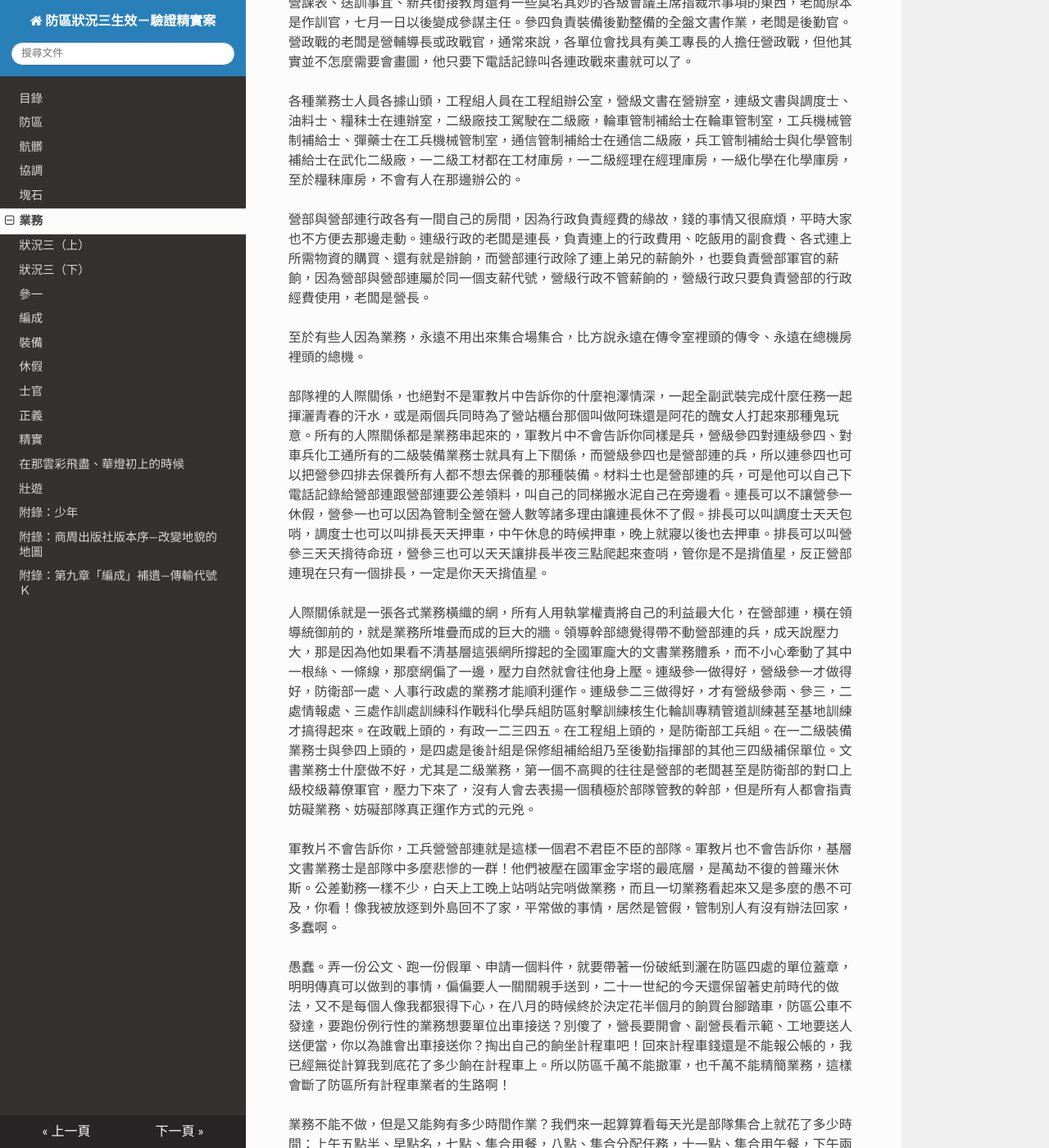
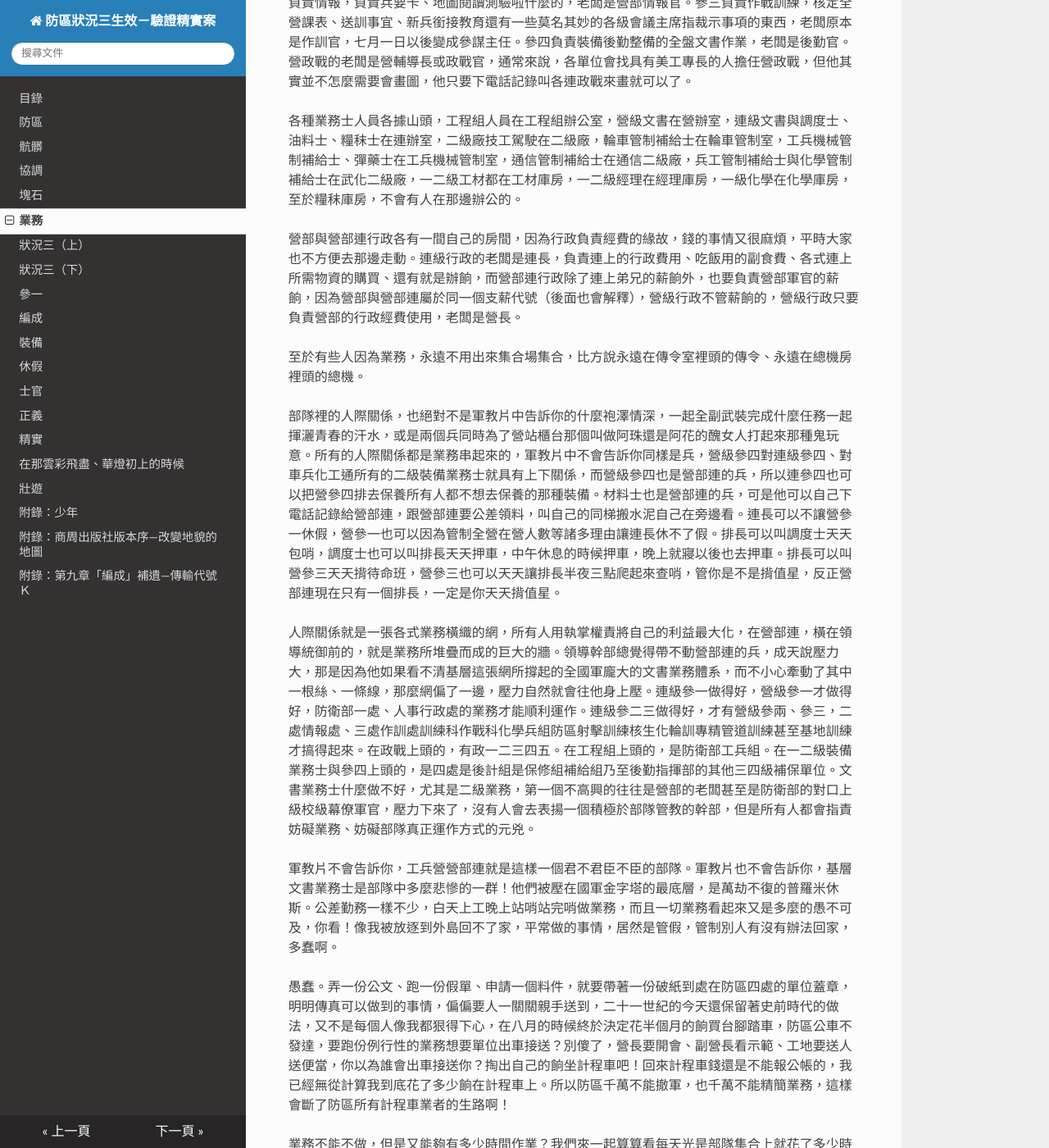
Before and after one commit to zonble/zk3, an MkDocs documentation site: the page built from docs/05.md, in a window 1280 px wide and 1400 px high, scrolled down 2120 px. Shown: the whole window at 82% size. Built offline with MkDocs 1.6.1, drawn with Linux system fonts in a browser that asks for light colours; nearby versions of some CDN libraries; some of the changed text lies outside the part shown.

Commit message:
Updates chapters.

```diff
--- a/docs/05.md
+++ b/docs/05.md
@@ -2,7 +2,9 @@
 
 五月初，工程雖未完成，但也告一段落，連上暫時鬆了一口氣。根據軍教片的傳統，通常兵員經歷過剛入伍那一段歲月，能夠適應部隊生活的時候，一定要拍一段他寫信回家、寫信給女朋友的畫面，一邊告訴家裡他在部隊裡過得很好，一邊告訴家中部隊生活的種種、在連隊與其他人的相處狀況，順便把部隊中的其他人物介紹給觀眾。我不來這一套，因為實在太菜了，寫信只會被學長釘，而且，我沒時間寫信。
 
-我不會寫信回家告訴我爸媽，說我在部隊裡過得很好，因為我過得一點都不好。我也不會像軍教片一樣，告訴我爸媽連上有什麼面惡心善的班長、鄰兵是個迷糊的天兵、還有一群要在部隊中經過焠鍊洗禮要從男孩變成男人的人，因為部隊中根本就沒有這些人。真正構成部隊的人是軍教片中絕對不曾露臉的人，他們是決定片中主角入營日期的人，他們是發衣服鋼盔棉被給主角們的人，他們是主角們第一次尷尬嘗試在大澡堂一起淋浴時躲在暗處燒鍋爐的人，他們是主角們埋怨為什麼用餐規定那麼多的時候在伙房煮菜開菜單的人，他們是決定主角們操課演練項目與時間排定的人，他們是開假單讓主角們有辦法走出營門第一次休假然後碰上仇家打起來的人，他們是真正讓部隊運作的人，他們是讓國軍龐大的參謀幕僚文書作業金字塔運作的人，他們是真正構成部隊的大多數人，他們卻是被所有軍教片忽略的人。
+我不會寫信回家告訴我爸媽，說我在部隊裡過得很好，因為我過得一點都不好。我也不會像軍教片一樣，告訴我爸媽連上有什麼面惡心善的班長、鄰兵是個迷糊的天兵、還有一群要在部隊中經過焠鍊洗禮要從男孩變成男人的人，因為部隊中根本就沒有這些人。
+
+真正構成部隊的人是軍教片中絕對不曾露臉的人，他們是決定片中主角入營日期的人，他們是發衣服鋼盔棉被給主角們的人，他們是主角們第一次尷尬嘗試在大澡堂一起淋浴時躲在暗處燒鍋爐的人，他們是主角們埋怨為什麼用餐規定那麼多的時候在伙房煮菜開菜單的人，他們是決定主角們操課演練項目與時間排定的人，他們是開假單讓主角們有辦法走出營門第一次休假然後碰上仇家打起來的人，他們是真正讓部隊運作的人，他們是讓國軍龐大的參謀幕僚文書作業金字塔運作的人，他們是真正構成部隊的大多數人，他們卻是被所有軍教片忽略的人。
 
 部隊不是刺槍打靶基本教練折棉被的家家酒，部隊是用關防蓋出來的、是用公文疊出來的，是被你難以想像的龐大幕僚參謀文書金字塔支撐起來的，而這些軍教片中從來不會出現的人，這些基層部隊的中堅，正位於龐大幕僚參謀文書系統的最底層，他們不會面惡心善、也不會是迷糊天兵，他們沒有個性，或是說，他們的個性會被完全抹煞，他們的存在就是被化約成一顆渺小的齒輪，在他們肩頭的不是捍衛兩千一百萬人民的重責，不是光我民族復興中華的使命，他們甚至不需要知道為誰而戰為何而戰，在他們肩頭的，是業務，他們的生活、與外在世界所有人之間的關照，都是業務。
 
@@ -30,17 +32,17 @@
 
 各種業務士人員各據山頭，工程組人員在工程組辦公室，營級文書在營辦室，連級文書與調度士、油料士、糧秣士在連辦室，二級廠技工駕駛在二級廠，輪車管制補給士在輪車管制室，工兵機械管制補給士、彈藥士在工兵機械管制室，通信管制補給士在通信二級廠，兵工管制補給士與化學管制補給士在武化二級廠，一二級工材都在工材庫房，一二級經理在經理庫房，一級化學在化學庫房，至於糧秣庫房，不會有人在那邊辦公的。
 
-營部與營部連行政各有一間自己的房間，因為行政負責經費的緣故，錢的事情又很麻煩，平時大家也不方便去那邊走動。連級行政的老闆是連長，負責連上的行政費用、吃飯用的副食費、各式連上所需物資的購買、還有就是辦餉，而營部連行政除了連上弟兄的薪餉外，也要負責營部軍官的薪餉，因為營部與營部連屬於同一個支薪代號，營級行政不管薪餉的，營級行政只要負責營部的行政經費使用，老闆是營長。
+營部與營部連行政各有一間自己的房間，因為行政負責經費的緣故，錢的事情又很麻煩，平時大家也不方便去那邊走動。連級行政的老闆是連長，負責連上的行政費用、吃飯用的副食費、各式連上所需物資的購買、還有就是辦餉，而營部連行政除了連上弟兄的薪餉外，也要負責營部軍官的薪餉，因為營部與營部連屬於同一個支薪代號（後面也會解釋），營級行政不管薪餉的，營級行政只要負責營部的行政經費使用，老闆是營長。
 
 至於有些人因為業務，永遠不用出來集合場集合，比方說永遠在傳令室裡頭的傳令、永遠在總機房裡頭的總機。
 
-部隊裡的人際關係，也絕對不是軍教片中告訴你的什麼袍澤情深，一起全副武裝完成什麼任務一起揮灑青春的汗水，或是兩個兵同時為了營站櫃台那個叫做阿珠還是阿花的醜女人打起來那種鬼玩意。所有的人際關係都是業務串起來的，軍教片中不會告訴你同樣是兵，營級參四對連級參四、對車兵化工通所有的二級裝備業務士就具有上下關係，而營級參四也是營部連的兵，所以連參四也可以把營參四排去保養所有人都不想去保養的那種裝備。材料士也是營部連的兵，可是他可以自己下電話記錄給營部連跟營部連要公差領料，叫自己的同梯搬水泥自己在旁邊看。連長可以不讓營參一休假，營參一也可以因為管制全營在營人數等諸多理由讓連長休不了假。排長可以叫調度士天天包哨，調度士也可以叫排長天天押車，中午休息的時候押車，晚上就寢以後也去押車。排長可以叫營參三天天揹待命班，營參三也可以天天讓排長半夜三點爬起來查哨，管你是不是揹值星，反正營部連現在只有一個排長，一定是你天天揹值星。
+部隊裡的人際關係，也絕對不是軍教片中告訴你的什麼袍澤情深，一起全副武裝完成什麼任務一起揮灑青春的汗水，或是兩個兵同時為了營站櫃台那個叫做阿珠還是阿花的醜女人打起來那種鬼玩意。所有的人際關係都是業務串起來的，軍教片中不會告訴你同樣是兵，營級參四對連級參四、對車兵化工通所有的二級裝備業務士就具有上下關係，而營級參四也是營部連的兵，所以連參四也可以把營參四排去保養所有人都不想去保養的那種裝備。材料士也是營部連的兵，可是他可以自己下電話記錄給營部連，跟營部連要公差領料，叫自己的同梯搬水泥自己在旁邊看。連長可以不讓營參一休假，營參一也可以因為管制全營在營人數等諸多理由讓連長休不了假。排長可以叫調度士天天包哨，調度士也可以叫排長天天押車，中午休息的時候押車，晚上就寢以後也去押車。排長可以叫營參三天天揹待命班，營參三也可以天天讓排長半夜三點爬起來查哨，管你是不是揹值星，反正營部連現在只有一個排長，一定是你天天揹值星。
 
 人際關係就是一張各式業務橫織的網，所有人用執掌權責將自己的利益最大化，在營部連，橫在領導統御前的，就是業務所堆疊而成的巨大的牆。領導幹部總覺得帶不動營部連的兵，成天說壓力大，那是因為他如果看不清基層這張網所撐起的全國軍龐大的文書業務體系，而不小心牽動了其中一根絲、一條線，那麼網偏了一邊，壓力自然就會往他身上壓。連級參一做得好，營級參一才做得好，防衛部一處、人事行政處的業務才能順利運作。連級參二三做得好，才有營級參兩、參三，二處情報處、三處作訓處訓練科作戰科化學兵組防區射擊訓練核生化輪訓專精管道訓練甚至基地訓練才搞得起來。在政戰上頭的，有政一二三四五。在工程組上頭的，是防衛部工兵組。在一二級裝備業務士與參四上頭的，是四處是後計組是保修組補給組乃至後勤指揮部的其他三四級補保單位。文書業務士什麼做不好，尤其是二級業務，第一個不高興的往往是營部的老闆甚至是防衛部的對口上級校級幕僚軍官，壓力下來了，沒有人會去表揚一個積極於部隊管教的幹部，但是所有人都會指責妨礙業務、妨礙部隊真正運作方式的元兇。
 
 軍教片不會告訴你，工兵營營部連就是這樣一個君不君臣不臣的部隊。軍教片也不會告訴你，基層文書業務士是部隊中多麼悲慘的一群！他們被壓在國軍金字塔的最底層，是萬劫不復的普羅米休斯。公差勤務一樣不少，白天上工晚上站哨站完哨做業務，而且一切業務看起來又是多麼的愚不可及，你看！像我被放逐到外島回不了家，平常做的事情，居然是管假，管制別人有沒有辦法回家，多蠢啊。
 
-愚蠢。弄一份公文、跑一份假單、申請一個料件，就要帶著一份破紙到灑在防區四處的單位蓋章，明明傳真可以做到的事情，偏偏要人一關關親手送到，二十一世紀的今天還保留著史前時代的做法，又不是每個人像我都狠得下心，在八月的時候終於決定花半個月的餉買台腳踏車，防區公車不發達，要跑份例行性的業務想要單位出車接送？別傻了，營長要開會、副營長看示範、工地要送人送便當，你以為誰會出車接送你？掏出自己的餉坐計程車吧！回來計程車錢還是不能報公帳的，我已經無從計算我到底花了多少餉在計程車上。所以防區千萬不能撤軍，也千萬不能精簡業務，這樣會斷了防區所有計程車業者的生路啊！
+愚蠢。弄一份公文、跑一份假單、申請一個料件，就要帶著一份破紙到處在防區四處的單位蓋章，明明傳真可以做到的事情，偏偏要人一關關親手送到，二十一世紀的今天還保留著史前時代的做法，又不是每個人像我都狠得下心，在八月的時候終於決定花半個月的餉買台腳踏車，防區公車不發達，要跑份例行性的業務想要單位出車接送？別傻了，營長要開會、副營長看示範、工地要送人送便當，你以為誰會出車接送你？掏出自己的餉坐計程車吧！回來計程車錢還是不能報公帳的，我已經無從計算我到底花了多少餉在計程車上。所以防區千萬不能撤軍，也千萬不能精簡業務，這樣會斷了防區所有計程車業者的生路啊！
 
 業務不能不做，但是又能夠有多少時間作業？我們來一起算算看每天光是部隊集合上就花了多少時間：上午五點半、早點名，七點、集合用餐，八點、集合分配任務，十一點、集合用午餐，下午兩點、集合分配任務，下午五點、集合打掃營區環境，五點半、集合用餐，七點、集合分配任務，八點四十五、晚點名，一天集合九次，每次集合點名至少十五分鐘，也就是每天有兩小時十五分鐘花在點名上，因為上頭說，這樣才可以確實掌握部隊狀況，兵員絕對不可以脫離部隊掌握，這叫做「四清二點五查三找」，連上突然要公差又要集合 ⋯。更不要說你還要把時間花在吃飯、出公差、洗餐筒、服衛勤、洗衣服上面 ⋯
 
```
Also changed, not shown: other parts of docs/05.md (+1 -1 lines), docs/13.md (+1 -1 lines), docs/15_1.md (+1 -1 lines).
